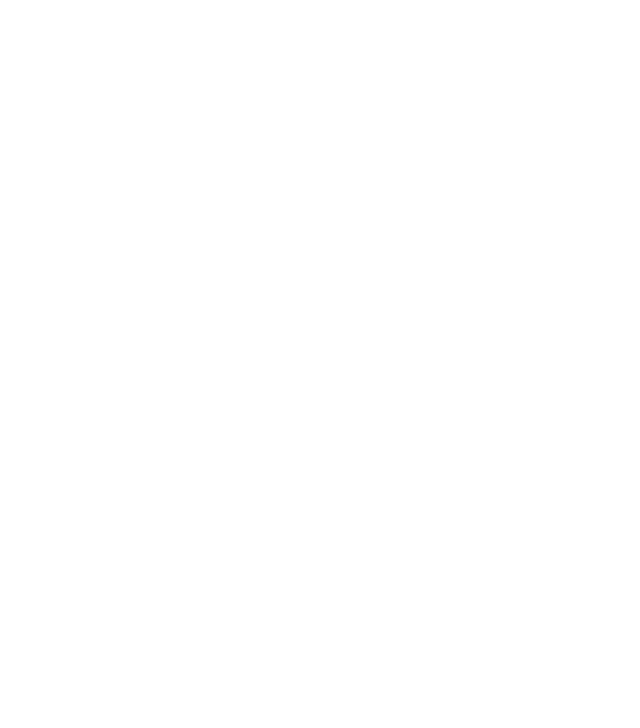
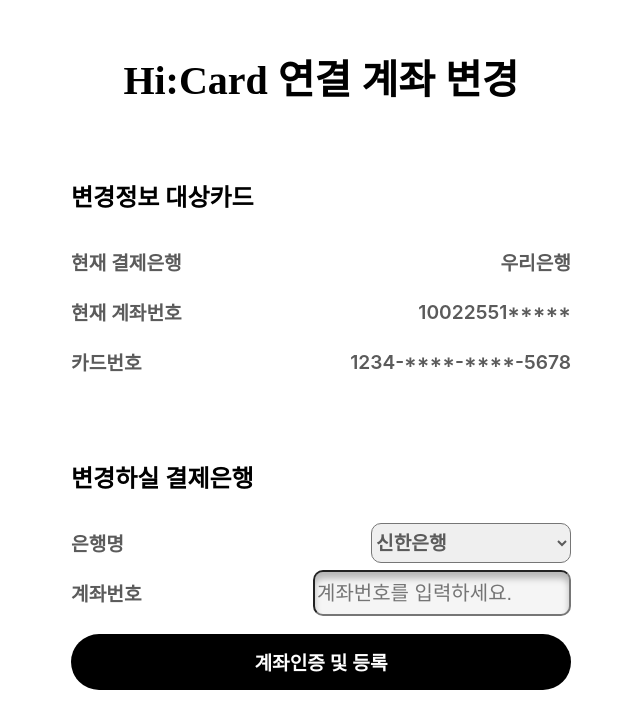
Before and after one commit to HighigH-maah/maah_frontend, a React (Create React App) app: page /myAccountChange in a window 1280 px wide. Before the commit this address had no page. Shown: the top 728 px of the page, without its empty margins (179-819 px from the left). Built offline with nearby package versions, Linux system fonts and the light colour scheme.

Commit message:
2021.02.05 17.05pm

```diff
--- a/src/components/HiCard/HiCard.js
+++ b/src/components/HiCard/HiCard.js
@@ -21,6 +21,7 @@
 import close from "../../assets/images/close.png";
 import MyPaymentHistory from "./MyPaymentHistory";
 import VirtualCardNumView from "./VirtualCardNumView";
+import MyAccountChange from "./MyAccountChange";
 
 const HiCardDiv = styled.div`
   display: flex;
@@ -317,8 +318,6 @@
   top: 50%;
   left: 50%;
   transform: translate(-50%, -50%);
-  padding: 2rem;
-  background: #fff;
   border-radius: 0.5rem;
   z-index: 1000;
 `;
@@ -332,11 +331,13 @@
 
 function HiCard(props) {
   const [openAccordions, setOpenAccordions] = useState([]);
+  const [isMyPaymentHistoryModalOpen, setIsMyPaymentHistoryModalOpen] =
+    useState(false);
+  const [isMyAccountChangeModalOpen, setIsMyAccountChangeModalOpen] =
+    useState(false);
   const [isVirtualCardApplyModalOpen, setIsVirtualCardApplyModalOpen] =
     useState(false);
   const [isVirtualCardNumViewModalOpen, setIsVirtualCardNumViewModalOpen] =
-    useState(false);
-  const [isMyPaymentHistoryModalOpen, setIsMyPaymentHistoryModalOpen] =
     useState(false);
 
   const toggleAccordion = (index) => {
@@ -353,6 +354,10 @@
     setIsMyPaymentHistoryModalOpen(true);
   };
 
+  const openMyAccountChangeModal = () => {
+    setIsMyAccountChangeModalOpen(true);
+  };
+
   const openVirtualCardApplyModal = () => {
     setIsVirtualCardApplyModalOpen(true);
   };
@@ -363,6 +368,7 @@
 
   const closeModal = () => {
     setIsMyPaymentHistoryModalOpen(false);
+    setIsMyAccountChangeModalOpen(false);
     setIsVirtualCardApplyModalOpen(false);
     setIsVirtualCardNumViewModalOpen(false);
   };
@@ -457,7 +463,9 @@
                 나의 결제 이력
               </button>
               <div>
-                <p className="accountChange">연결계좌변경</p>
+                <p className="accountChange" onClick={openMyAccountChangeModal}>
+                  연결계좌변경
+                </p>
                 <p
                   className="virtualCardApply"
                   onClick={openVirtualCardApplyModal}
@@ -468,6 +476,24 @@
               <p onClick={openVirtualCardNumViewModal}>가상 카드 번호조회</p>
             </HiCardBtn>
 
+            {/* MyPaymentHistory 모달 */}
+            {isMyPaymentHistoryModalOpen && (
+              <HiCardModal>
+                {/* <button onClick={closeModal}>Close Modal</button> */}
+                <ModalClose src={close} onClick={closeModal}></ModalClose>
+                <MyPaymentHistory></MyPaymentHistory>
+              </HiCardModal>
+            )}
+
+            {/* MyAccountChange 모달 */}
+            {isMyAccountChangeModalOpen && (
+              <HiCardModal>
+                {/* <button onClick={closeModal}>Close Modal</button> */}
+                <ModalClose src={close} onClick={closeModal}></ModalClose>
+                <MyAccountChange></MyAccountChange>
+              </HiCardModal>
+            )}
+
             {/* VirtualCardApply 모달 */}
             {isVirtualCardApplyModalOpen && (
               <HiCardModal>
@@ -477,14 +503,6 @@
               </HiCardModal>
             )}
 
-            {/* MyPaymentHistory 모달 */}
-            {isMyPaymentHistoryModalOpen && (
-              <HiCardModal>
-                {/* <button onClick={closeModal}>Close Modal</button> */}
-                <ModalClose src={close} onClick={closeModal}></ModalClose>
-                <MyPaymentHistory></MyPaymentHistory>
-              </HiCardModal>
-            )}
             {/* VirtualCardNumView 모달 */}
             {isVirtualCardNumViewModalOpen && (
               <HiCardModal>
--- /dev/null
+++ b/src/components/HiCard/MyAccountChange.js
@@ -0,0 +1,207 @@
+import React from "react";
+import styled from "styled-components";
+
+const MyAccountChangeDiv = styled.div`
+    box-sizing: border-box;
+    padding: 3rem;
+    width: 1000px;
+    align-items: center;
+    display: flex;
+    flex-direction: column;
+    box-shadow: inset 0 0.4rem 0.4rem rgba(0, 0, 0, 0.25));
+    background: linear-gradient(180deg, #ffffff -0%, #ffffff 100%);
+    border-radius: 2rem;
+
+.modalTitle {
+    margin-bottom: 3rem;
+    text-align: center;
+    font-size: 2.5rem;
+    font-weight: 600;
+    color: #000000;
+    font-family: Iceland,'Source Sans Pro';
+    white-space: nowrap;
+    display: flex;
+    align-items: baseline;
+    flex-shrink: 0;
+}
+`;
+
+const CurrentInfo = styled.div`
+  margin-bottom: 3rem;
+
+  p {
+    font-size: 1.5rem;
+    font-weight: 600;
+    color: #000000;
+    font-family: M PLUS 1, "Source Sans Pro";
+    white-space: nowrap;
+  }
+
+  .currentCardInfoDiv {
+    width: 500px;
+    align-items: center;
+    display: flex;
+    flex-direction: column;
+  }
+
+  .currentCardInfo {
+    width: 100%;
+    height: 50px;
+    display: flex;
+    align-items: center;
+    flex-shrink: 0;
+    justify-content: space-between;
+  }
+
+  .title {
+    font-size: 1.2rem;
+    font-weight: 600;
+    color: #5b5b5b;
+    font-family: M PLUS 1, "Source Sans Pro";
+    white-space: nowrap;
+    flex-shrink: 0;
+  }
+
+  .value {
+    font-size: 1.2rem;
+    font-weight: 600;
+    color: #5b5b5b;
+    font-family: M PLUS 1, "Source Sans Pro";
+    white-space: nowrap;
+    flex-shrink: 0;
+  }
+`;
+
+const ChangeInfo = styled.div`
+  p {
+    font-size: 1.5rem;
+    font-weight: 600;
+    color: #000000;
+    font-family: M PLUS 1, "Source Sans Pro";
+    white-space: nowrap;
+  }
+
+  .changeCardInfoDiv {
+    width: 500px;
+    align-items: center;
+    display: flex;
+    flex-direction: column;
+  }
+
+  .currentCardInfo {
+    width: 100%;
+    height: 50px;
+    display: flex;
+    align-items: center;
+    flex-shrink: 0;
+    justify-content: space-between;
+  }
+
+  .title {
+    font-size: 1.2rem;
+    font-weight: 600;
+    color: #5b5b5b;
+    font-family: M PLUS 1, "Source Sans Pro";
+    white-space: nowrap;
+    flex-shrink: 0;
+  }
+
+  .value {
+    font-size: 1.2rem;
+    font-weight: 600;
+    color: #5b5b5b;
+    font-family: M PLUS 1, "Source Sans Pro";
+    white-space: nowrap;
+    flex-shrink: 0;
+  }
+
+  .selectbox {
+    width: 200px;
+    height: 40px;
+    border-radius: 10px;
+    font-size: 1.2rem;
+    font-weight: 600;
+    color: #5b5b5b;
+    font-family: M PLUS 1, "Source Sans Pro";
+    white-space: nowrap;
+    flex-shrink: 0;
+  }
+
+  .accountChangeBtn {
+    margin-top: 1rem;
+    width: 100%;
+    height: 3.5rem;
+    text-align: center;
+    font-size: 1.2rem;
+    font-weight: 600;
+    color: #ffffff;
+    font-family: Inter, "Source Sans Pro";
+    white-space: nowrap;
+    display: flex;
+    align-items: center;
+    justify-content: center;
+    background-color: #000000;
+    border-radius: 5rem;
+    flex-shrink: 0;
+  }
+`;
+
+const InputBox = styled.input`
+  width: 250px;
+  height: 40px;
+  box-shadow: inset 0 0.4rem 0.4rem rgba(0, 0, 0, 0.25);
+  background-color: #f5f5f5;
+  border-radius: 10px;
+  font-size: 20px;
+`;
+
+function MyAccountChange(props) {
+  return (
+    <MyAccountChangeDiv>
+      <div className="modalTitle">Hi:Card 연결 계좌 변경</div>
+
+      <CurrentInfo>
+        <p>변경정보 대상카드</p>
+        <div className="currentCardInfoDiv">
+          <div className="currentCardInfo">
+            <p className="title">현재 결제은행</p>
+            <p className="value">우리은행</p>
+          </div>
+          <div className="currentCardInfo">
+            <p className="title">현재 계좌번호</p>
+            <p className="value">10022551*****</p>
+          </div>
+          <div className="currentCardInfo">
+            <p className="title">카드번호</p>
+            <p className="value">1234-****-****-5678</p>
+          </div>
+        </div>
+      </CurrentInfo>
+
+      <ChangeInfo>
+        <p>변경하실 결제은행</p>
+        <div className="changeCardInfoDiv">
+          <div className="currentCardInfo">
+            <p className="title">은행명</p>
+            <label>
+              <select className="selectbox">
+                <option>신한은행</option>
+                <option>우리은행</option>
+                <option>농협은행</option>
+                <option>국민은행</option>
+                <option>토스뱅크</option>
+              </select>
+            </label>
+          </div>
+          <div className="currentCardInfo">
+            <p className="title">계좌번호</p>
+            <InputBox placeholder="계좌번호를 입력하세요."></InputBox>
+          </div>
+          <div className="accountChangeBtn">계좌인증 및 등록</div>
+        </div>
+      </ChangeInfo>
+    </MyAccountChangeDiv>
+  );
+}
+
+export default MyAccountChange;
--- a/src/components/HiCard/VirtualCardNumView.js
+++ b/src/components/HiCard/VirtualCardNumView.js
@@ -1,5 +1,6 @@
 import React from "react";
 import styled from "styled-components";
+import logo from "../../assets/images/Maah_Half_big_logo.png";
 
 const VirtualCardNumViewDiv = styled.div`
     box-sizing: border-box;
@@ -10,6 +11,11 @@
     box-shadow: inset 0 0.4rem 0.4rem rgba(0, 0, 0, 0.25));
     background: linear-gradient(148.33deg, #f8f8f8 39.98%, #dedede 83.01%);
     border-radius: 2rem;
+
+    img{
+      position: relative;
+      right: 30px;
+    }
 
     .box1{
         display: flex;
@@ -36,10 +42,11 @@
     }
 
     .cardInfo{
-        width: 100%;
-        display: flex;
-        align-items: flex-start;
-        flex-shrink: 0;
+      width: 100%;
+      display: flex;
+      align-items: flex-start;
+      flex-shrink: 0;
+      justify-content: space-between;
     }
 
     .title{
@@ -67,6 +74,7 @@
 function VirtualCardNumView(props) {
   return (
     <VirtualCardNumViewDiv>
+      <img src={logo} alt="마하로고"></img>
       <div className="box1">
         <p>가상 카드 번호조회</p>
         <div className="box2">
--- a/src/index.js
+++ b/src/index.js
@@ -9,6 +9,7 @@
 import VirtualCardApply from "./components/HiCard/VirtualCardApply";
 import MyPaymentHistory from "./components/HiCard/MyPaymentHistory";
 import VirtualCardNumView from "./components/HiCard/VirtualCardNumView";
+import MyAccountChange from "./components/HiCard/MyAccountChange";
 
 const root = ReactDOM.createRoot(document.getElementById("root"));
 root.render(
@@ -17,12 +18,13 @@
       <Route path="/" element={<Main />}></Route>
       <Route path="/signUp" element={<SignUp />}></Route>
       <Route path="/hiCardDetail" element={<HiCard />}></Route>
+      <Route path="/myPaymentHistory" element={<MyPaymentHistory />}></Route>
+      <Route path="/myAccountChange" element={<MyAccountChange />}></Route>
       <Route path="/virtualCardApply" element={<VirtualCardApply />}></Route>
       <Route
         path="/virtualCardNumView"
         element={<VirtualCardNumView />}
       ></Route>
-      <Route path="/myPaymentHistory" element={<MyPaymentHistory />}></Route>
     </Routes>
   </BrowserRouter>
 );
```
Also changed, not shown: src/assets/images/Maah_Half_big_logo.png (added).
